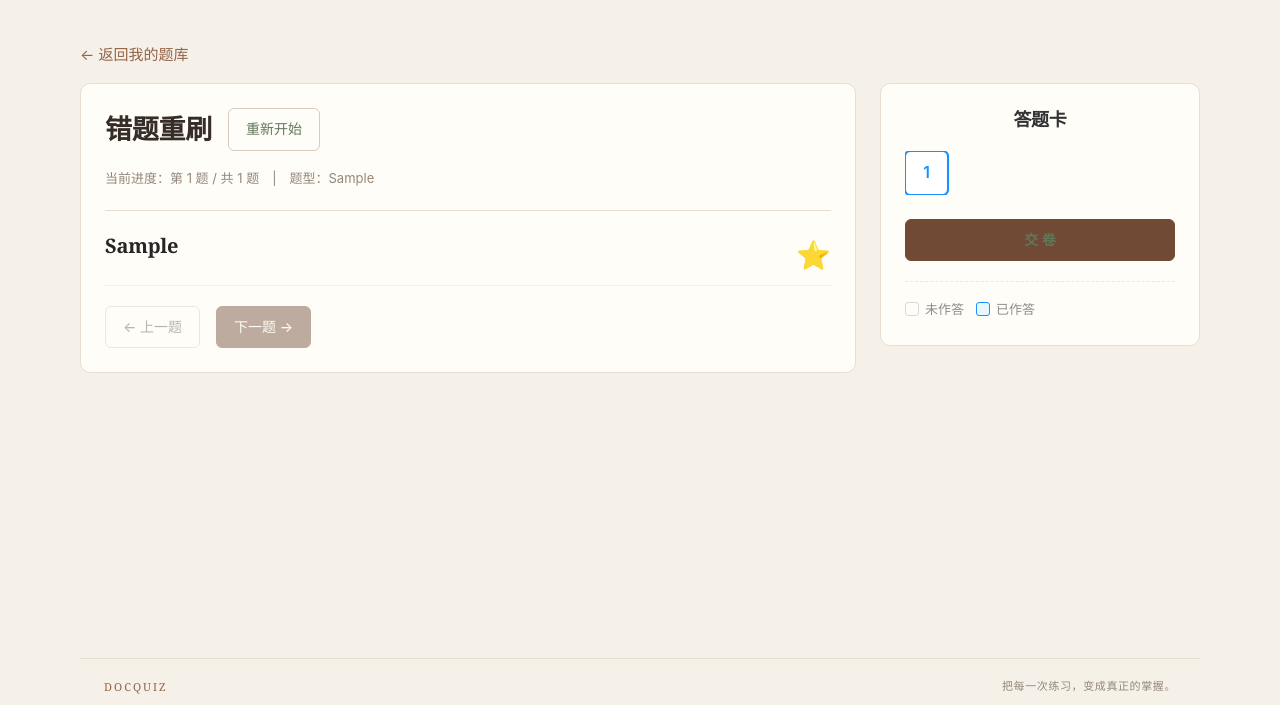
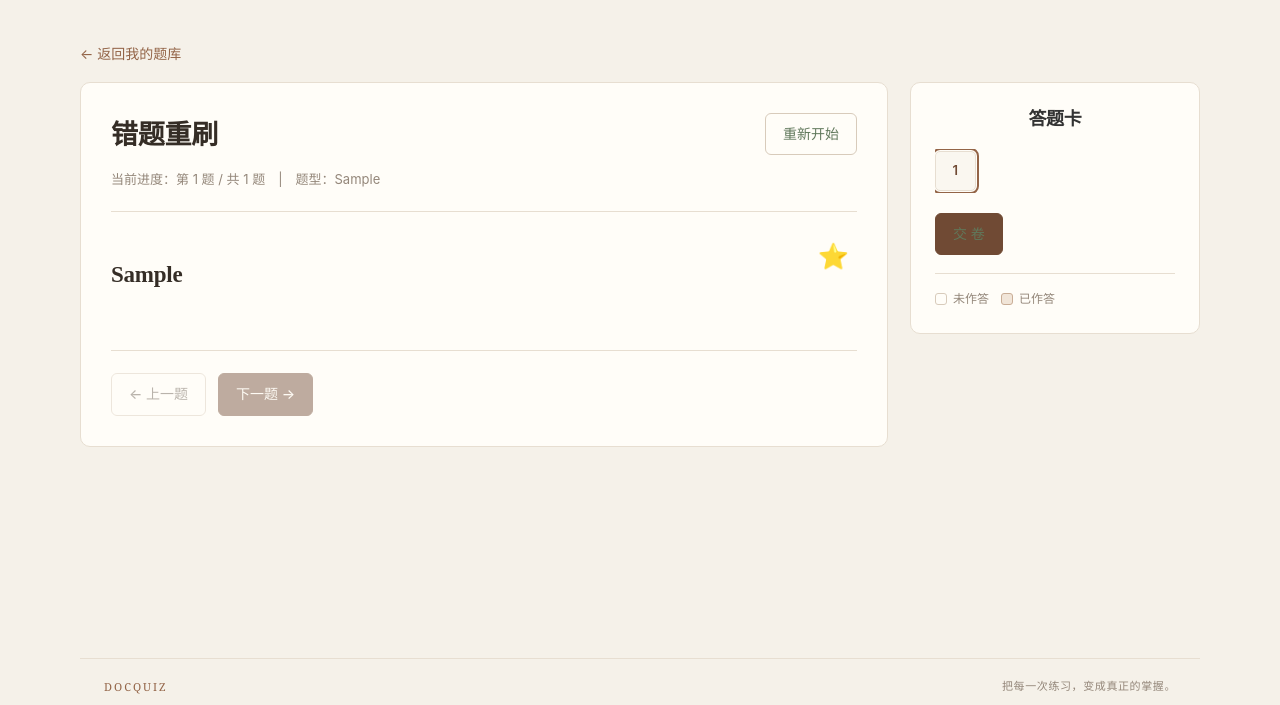
Before and after one commit to 060501wzr/DocQuiz, a Flask app: page /practice/wrong/0 in a window 1280 px wide. Shown: the part 76-781 px from the top of the page. Run offline with Flask 3, Linux system fonts and the light colour scheme; a user stored in the database is signed in; tables that the repository leaves empty hold one stand-in row (values such as "Sample post").

Commit message:
Restyle practice interface for warm paper reading

```diff
--- a/app/static/css/practice.css
+++ b/app/static/css/practice.css
@@ -1,283 +1,59 @@
-/* 顶部导航 */
-.top-nav {
-  margin-bottom: 20px;
-  display: flex;
-  gap: 20px;
-  font-size: 15px;
+/* Focused reading layout for practice sessions */
+.top-nav { margin: 0 0 18px; display:flex; gap:18px; font-size:14px; }
+.practice-layout { display:flex; gap:22px; align-items:flex-start; }
+.question-area { flex:1; min-width:0; padding:30px !important; }
+.header-info { display:flex; align-items:center; justify-content:space-between; gap:16px; margin-bottom:12px; }
+.question-title { margin: 22px 0 28px; color:var(--ink); font-family:"Noto Serif SC","Songti SC","STSong",serif; font-size:23px; font-weight:600; line-height:1.85; }
+.option-list { display:flex; flex-direction:column; gap:11px; margin:0 0 30px; }
+.option-item {
+ display:flex; align-items:flex-start; gap:12px; padding:15px 17px;
+ border:1px solid var(--line); border-radius:7px; background:var(--surface-soft);
+ color:var(--ink-soft); cursor:pointer; transition:background .16s,border-color .16s;
 }
-
-/* 布局主体 */
-.practice-layout {
-  display: flex;
-  gap: 24px;
-  align-items: flex-start;
+.option-item:hover { border-color:var(--line-strong); background:#f4ede3; }
+.option-item:has(input:checked) { border-color:var(--accent); background:var(--accent-pale); color:var(--ink); }
+.option-item input { margin:5px 2px 0 0; flex-shrink:0; }
+.option-item strong { color:var(--accent-dark); }
+.text-input,.textarea-input { width:100%; }
+.textarea-input { min-height:150px; resize:vertical; line-height:1.8; }
+.nav-buttons { display:flex; align-items:center; gap:12px; padding-top:22px; margin-top:26px; border-top:1px solid var(--line); }
+.btn-star { border:0; background:transparent; font-size:25px; padding:3px 8px; cursor:pointer; }
+.btn-star:hover { transform:translateY(-1px); }
+.sidebar { width:290px; flex-shrink:0; position:sticky; top:20px; }
+.sidebar h3 { font-family:"Noto Serif SC","Songti SC",serif; font-weight:600; }
+.answer-card-grid { display:grid; grid-template-columns:repeat(5,minmax(0,1fr)); gap:8px; margin-bottom:20px; max-height:390px; overflow-y:auto; padding:2px 5px 2px 0; }
+.answer-card-item {
+ display:flex; justify-content:center; align-items:center; min-height:40px;
+ border:1px solid var(--line); border-radius:5px; background:var(--surface-soft);
+ color:var(--ink-soft); font-size:13px; font-weight:600;
 }
-
-/* 左侧答题区 */
-.question-area {
-  flex: 1;
-  min-width: 0; /* 防止 flex 子项溢出 */
+.answer-card-item:hover { border-color:var(--accent); background:var(--accent-pale); }
+.answer-card-item.current { outline:2px solid var(--accent); outline-offset:1px; color:var(--accent-dark); }
+.answer-card-item.answered { background:var(--accent-pale); border-color:#c9ad96; color:var(--accent-dark); }
+.answer-card-item.correct { background:var(--success-pale); border-color:#cbd8c4; color:var(--success); }
+.answer-card-item.wrong { background:var(--danger-pale); border-color:#e6c9c1; color:var(--danger); }
+.answer-card-item.pending { background:var(--warning-pale); border-color:#e7d9b9; color:var(--warning); }
+.legend { display:flex; flex-wrap:wrap; gap:12px; margin-top:18px; padding-top:14px; border-top:1px solid var(--line); color:var(--muted); font-size:12px; }
+.legend-item { display:flex; align-items:center; gap:6px; }
+.legend-box { width:12px; height:12px; border-radius:3px; border:1px solid var(--line-strong); }
+.legend-box.answered { background:var(--accent-pale); border-color:#c9ad96; }
+.legend-box.correct { background:var(--success-pale); border-color:#cbd8c4; }
+.legend-box.wrong { background:var(--danger-pale); border-color:#e6c9c1; }
+.legend-box.pending { background:var(--warning-pale); border-color:#e7d9b9; }
+.result-panel { margin-top:26px; padding:22px; border:1px solid var(--line); border-radius:8px; background:var(--surface-soft); }
+.result-panel.correct { background:var(--success-pale); border-color:#d4dfcd; }
+.result-panel.wrong { background:var(--danger-pale); border-color:#ead4cc; }
+.result-panel.pending { background:var(--warning-pale); border-color:#e9ddc5; }
+.result-panel h3 { font-size:17px; }
+.result-panel p { line-height:1.85; }
+.self-grade-area { margin-top:20px; padding-top:16px; border-top:1px solid var(--line); }
+.self-grade-area form { flex-wrap:wrap; }
+@media(max-width:900px) { .practice-layout { flex-direction:column; } .question-area,.sidebar { width:100%; } .sidebar { position:static; } }
+@media(max-width:600px) {
+ .question-area { padding:20px !important; }
+ .header-info { align-items:flex-start; flex-direction:column; }
+ .question-title { font-size:20px; }
+ .nav-buttons { flex-wrap:wrap; }
+ .nav-buttons .btn { flex:1; }
+ .answer-card-grid { grid-template-columns:repeat(6,minmax(0,1fr)); }
 }
-
-.header-info {
-  display: flex;
-  align-items: center;
-  gap: 16px;
-  margin-bottom: 16px;
-}
-
-.question-title {
-  font-size: 20px;
-  line-height: 1.5;
-  margin: 0 0 24px 0;
-  color: #262626;
-}
-
-/* 选项区域 */
-.option-list {
-  display: flex;
-  flex-direction: column;
-  gap: 12px;
-  margin-bottom: 30px;
-}
-
-.option-item {
-  display: flex;
-  align-items: center;
-  padding: 14px 20px;
-  border: 1px solid #d9d9d9;
-  border-radius: 6px;
-  cursor: pointer;
-  transition: all 0.2s;
-  background-color: #fff;
-}
-
-.option-item:hover {
-  border-color: #1890ff;
-  background-color: #e6f7ff;
-}
-
-.option-item input[type="radio"],
-.option-item input[type="checkbox"] {
-  margin-right: 12px;
-  transform: scale(1.2);
-  cursor: pointer;
-}
-
-/* 填空 / 简答输入框 */
-.text-input, .textarea-input {
-  width: 100%;
-  padding: 12px;
-  border: 1px solid #d9d9d9;
-  border-radius: 6px;
-  font-size: 15px;
-  outline: none;
-  transition: border-color 0.2s;
-}
-.text-input:focus, .textarea-input:focus {
-  border-color: #1890ff;
-}
-.textarea-input {
-  resize: vertical;
-  min-height: 120px;
-}
-
-/* 按钮通用 */
-.btn {
-  padding: 8px 20px;
-  border-radius: 6px;
-  border: 1px solid transparent;
-  font-size: 15px;
-  cursor: pointer;
-  transition: all 0.3s;
-  display: inline-flex;
-  align-items: center;
-  justify-content: center;
-}
-
-.btn-primary {
-  background-color: #1890ff;
-  color: white;
-}
-.btn-primary:hover:not(:disabled) {
-  background-color: #40a9ff;
-  box-shadow: 0 4px 12px rgba(24, 144, 255, 0.3);
-}
-
-.btn-danger {
-  background-color: #ff4d4f;
-  color: white;
-}
-.btn-danger:hover:not(:disabled) {
-  background-color: #ff7875;
-}
-
-.btn-outline {
-  background-color: white;
-  border-color: #d9d9d9;
-  color: #595959;
-}
-.btn-outline:hover:not(:disabled) {
-  border-color: #1890ff;
-  color: #1890ff;
-}
-
-.btn:disabled {
-  background-color: #f5f5f5;
-  border-color: #d9d9d9;
-  color: #b8b8b8;
-  cursor: not-allowed;
-}
-
-.btn-large {
-  width: 100%;
-  padding: 12px;
-  font-size: 16px;
-  font-weight: bold;
-}
-
-/* 收藏星星按钮 */
-.btn-star {
-  background: none;
-  border: none;
-  font-size: 28px;
-  cursor: pointer;
-  padding: 0;
-  transition: transform 0.2s;
-}
-.btn-star:hover {
-  transform: scale(1.1);
-}
-
-/* 底部翻页栏 */
-.nav-buttons {
-  display: flex;
-  align-items: center;
-  gap: 16px;
-  padding-top: 20px;
-  border-top: 1px solid #f0f0f0;
-}
-
-/* 右侧答题卡 */
-.sidebar {
-  width: 320px;
-  flex-shrink: 0;
-  position: sticky;
-  top: 20px;
-}
-
-.answer-card-grid {
-  display: grid;
-  grid-template-columns: repeat(5, 1fr);
-  gap: 12px;
-  margin-bottom: 24px;
-  max-height: 400px; /* 限制最大高度，超过就会出滚动条 */
-  overflow-y: auto;  /* 垂直方向允许滚动 */
-  padding-right: 5px; /* 给滚动条留点空间，防止挡住题号 */
-}
-
-/* 顺便美化一下滚动条，让它看起来不突兀 (适配 Webkit 内核浏览器如 Chrome/Edge) */
-.answer-card-grid::-webkit-scrollbar {
-  width: 6px;
-}
-.answer-card-grid::-webkit-scrollbar-thumb {
-  background-color: #ccc;
-  border-radius: 3px;
-}
-.answer-card-grid::-webkit-scrollbar-track {
-  background-color: transparent;
-}
-
-.answer-card-item {
-  display: flex;
-  justify-content: center;
-  align-items: center;
-  height: 44px;
-  border-radius: 6px;
-  text-decoration: none;
-  font-weight: 600;
-  font-size: 15px;
-  transition: all 0.2s;
-  border: 1px solid #d9d9d9;
-  background-color: white;
-  color: #595959;
-}
-
-.answer-card-item:hover {
-  border-color: #1890ff;
-  box-shadow: 0 2px 8px rgba(24, 144, 255, 0.2);
-}
-
-.answer-card-item.current {
-  border: 2px solid #1890ff;
-  color: #1890ff;
-  transform: scale(1.05);
-}
-
-.answer-card-item.answered {
-  background-color: #e6f7ff;
-  border-color: #1890ff;
-  color: #1890ff;
-}
-
-.answer-card-item.correct {
-  background-color: #52c41a;
-  border-color: #52c41a;
-  color: white;
-}
-
-.answer-card-item.wrong {
-  background-color: #ff4d4f;
-  border-color: #ff4d4f;
-  color: white;
-}
-
-.answer-card-item.pending {
-  background-color: #faad14;
-  border-color: #faad14;
-  color: white;
-}
-
-.legend {
-  font-size: 13px;
-  color: #8c8c8c;
-  display: flex;
-  flex-wrap: wrap;
-  gap: 12px;
-  margin-top: 20px;
-  padding-top: 16px;
-  border-top: 1px dashed #e8e8e8;
-}
-.legend-item {
-  display: flex;
-  align-items: center;
-  gap: 6px;
-}
-.legend-box {
-  width: 14px; height: 14px; border-radius: 3px; border: 1px solid #d9d9d9;
-}
-.legend-box.answered { background: #e6f7ff; border-color: #1890ff; }
-.legend-box.correct { background: #52c41a; border-color: #52c41a; }
-.legend-box.wrong { background: #ff4d4f; border-color: #ff4d4f; }
-.legend-box.pending { background: #faad14; border-color: #faad14; }
-
-/* 解析面板 */
-.result-panel {
-  margin-top: 24px;
-  padding: 20px;
-  border-radius: 8px;
-  border: 1px solid #e8e8e8;
-  background-color: #fafafa;
-}
-.result-panel.correct { background-color: #f6ffed; border-color: #b7eb8f; }
-.result-panel.wrong { background-color: #fff2f0; border-color: #ffccc7; }
-.result-panel.pending { background-color: #fffbe6; border-color: #ffe58f; }
-
-.self-grade-area {
-  margin-top: 20px;
-  padding-top: 16px;
-  border-top: 1px dashed #d9d9d9;
-  display: flex;
-  align-items: center;
-  gap: 12px;
-}
```
